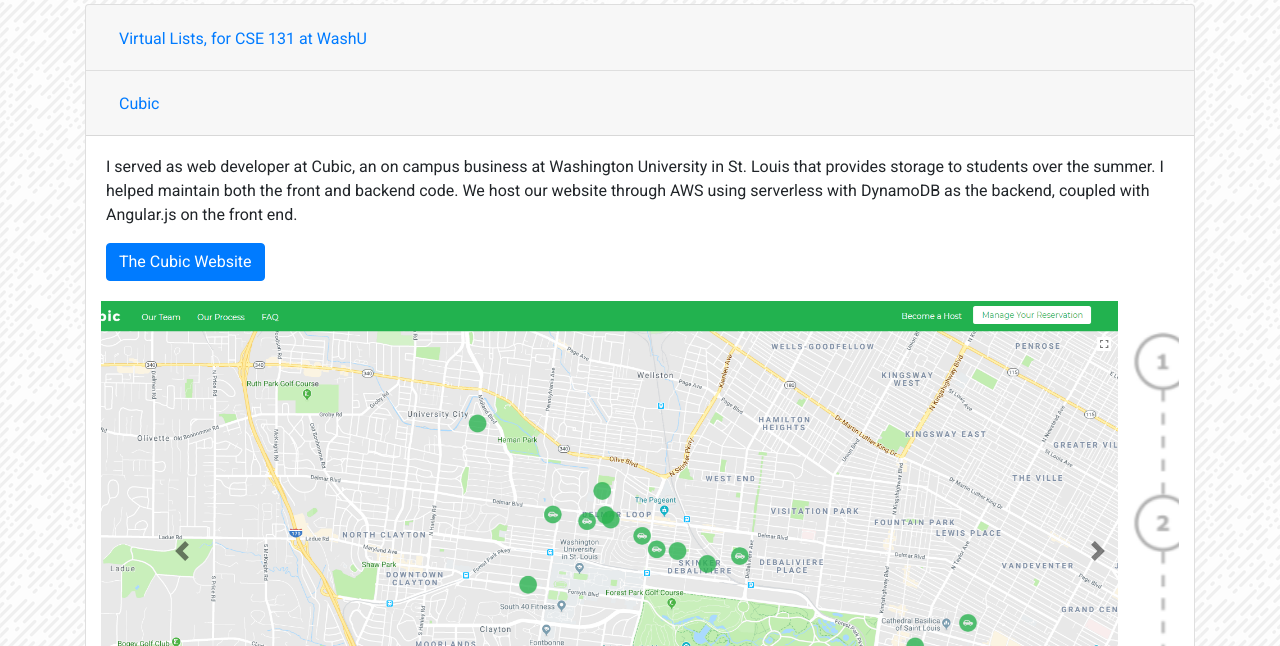
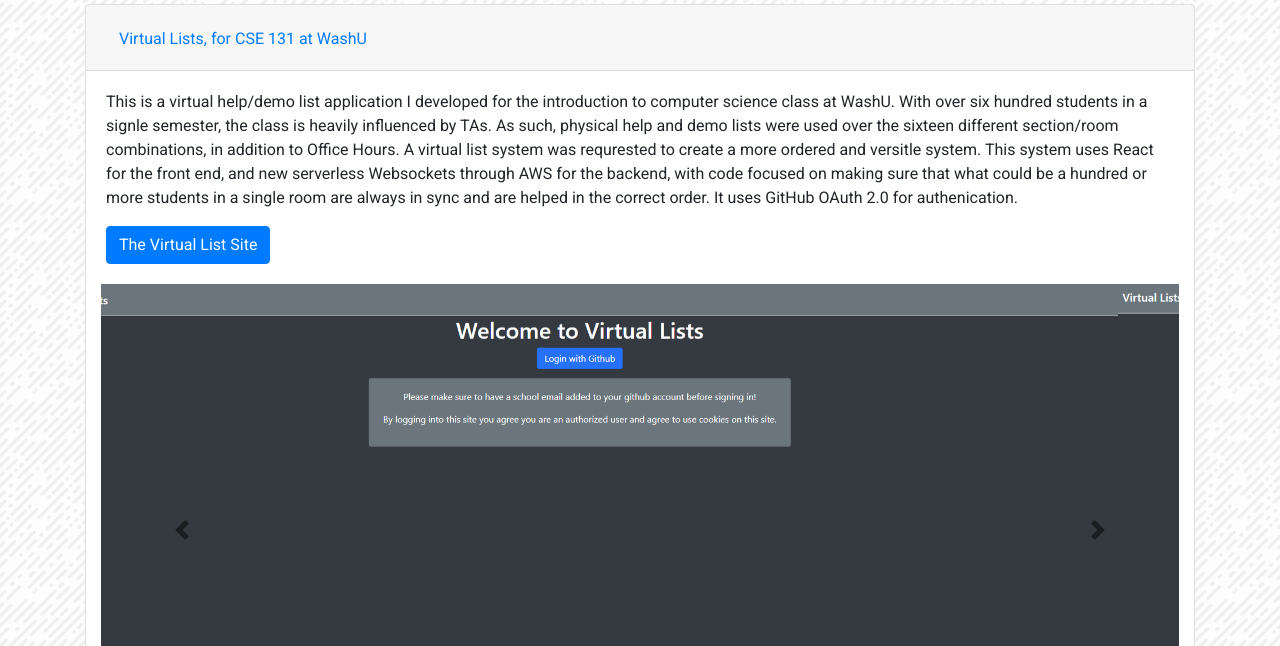
Before and after one commit to alexwustl/personal_website, a plain HTML site: page portfolio.html in a window 1280 px wide. Shown: the part 154-800 px from the top of the page. Drawn offline with nearby package versions, Linux system fonts and the light colour scheme.

Commit message:
Fixed typo with Virtual List button and made virtual list primary

```diff
--- a/portfolio.html
+++ b/portfolio.html
@@ -54,14 +54,14 @@
                             </button>
                         </h2>
                     </div>
-                    <div class='collapse ' id='virtualListCollapse' aria-labelledby='virtualListHeading' data-parent="#masterAccordion">
+                    <div class='collapse show' id='virtualListCollapse' aria-labelledby='virtualListHeading' data-parent="#masterAccordion">
                         <div class='card-body'>
                             <p class='card-text'>This is a virtual help/demo list application I developed for the introduction to computer science class at WashU. With over six hundred students in a signle semester,
                                 the class is heavily influenced by TAs. As such, physical help and demo lists were used over the sixteen different section/room combinations, in addition to Office Hours.
                                 A virtual list system was requrested to create a more ordered and versitle system. This system uses React for the front end, and new serverless Websockets through AWS for the backend,
                                 with code focused on making sure that what could be a hundred or more students in a single room are always in sync and are helped in the correct order. It uses GitHub OAuth 2.0 for authenication.
                             </p>
-                            <a href='https://131list.com' target="_blank" class='btn btn-primary'>The Calendar</a>
+                            <a href='https://131list.com' target="_blank" class='btn btn-primary'>The Virtual List Site</a>
                         </div>
                         <div class='container'>
                             <div id='virtualListCarousel' class='carousel slide carousel-dark' data-ride="carousel" style='max-height: 500px'>
@@ -105,7 +105,7 @@
                             </button>
                         </h2>
                     </div>
-                    <div class='collapse show' id='cubicCollapse' aria-labelledby='cubicHeading' data-parent="#masterAccordion">
+                    <div class='collapse' id='cubicCollapse' aria-labelledby='cubicHeading' data-parent="#masterAccordion">
                         <div class='card-body'>
                             <p class='card-text'>I served as web developer at Cubic, an on campus business at Washington University in St. Louis that provides
                             storage to students over the summer. I helped maintain both the front and backend code. We host our
```
